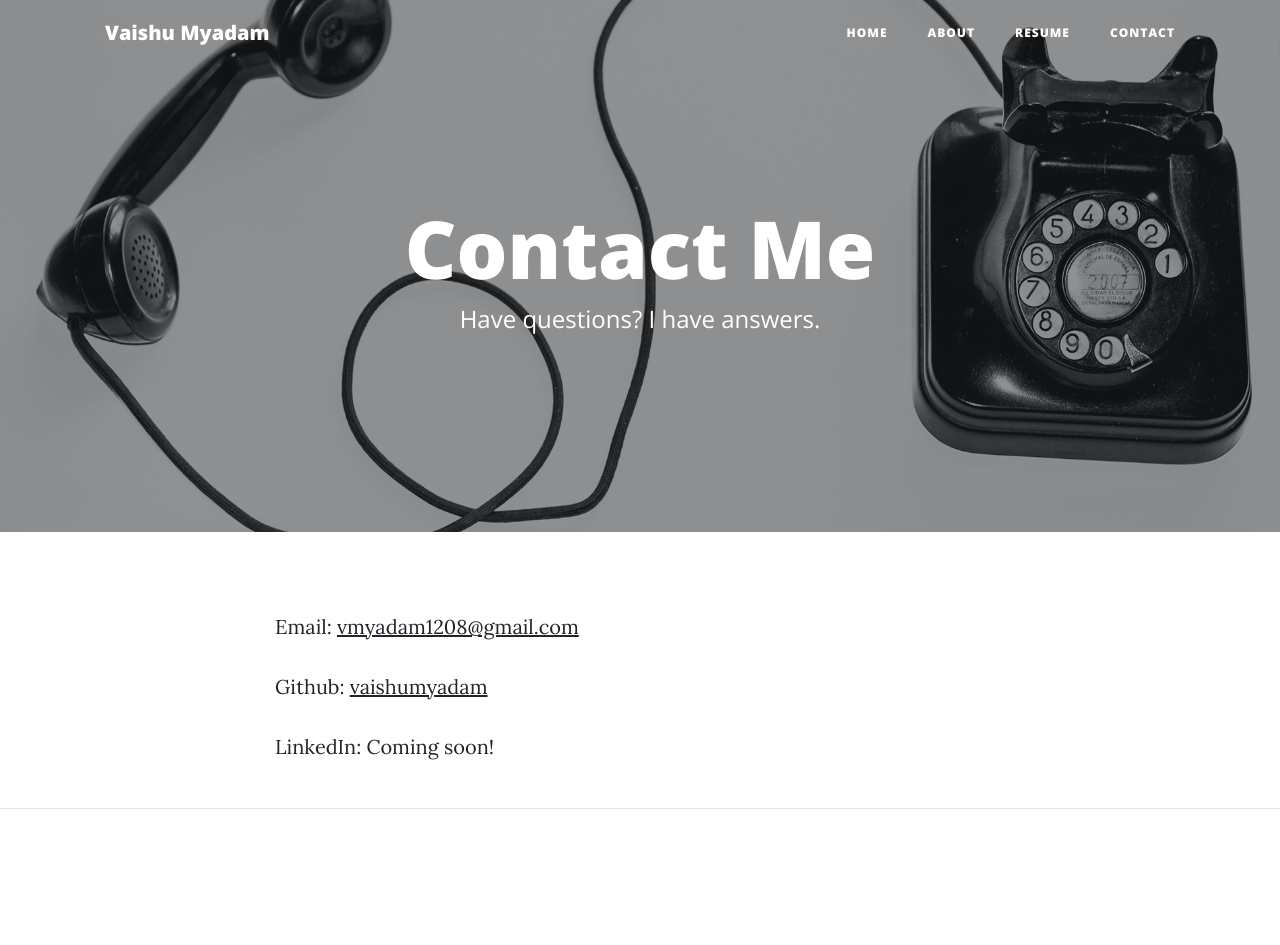
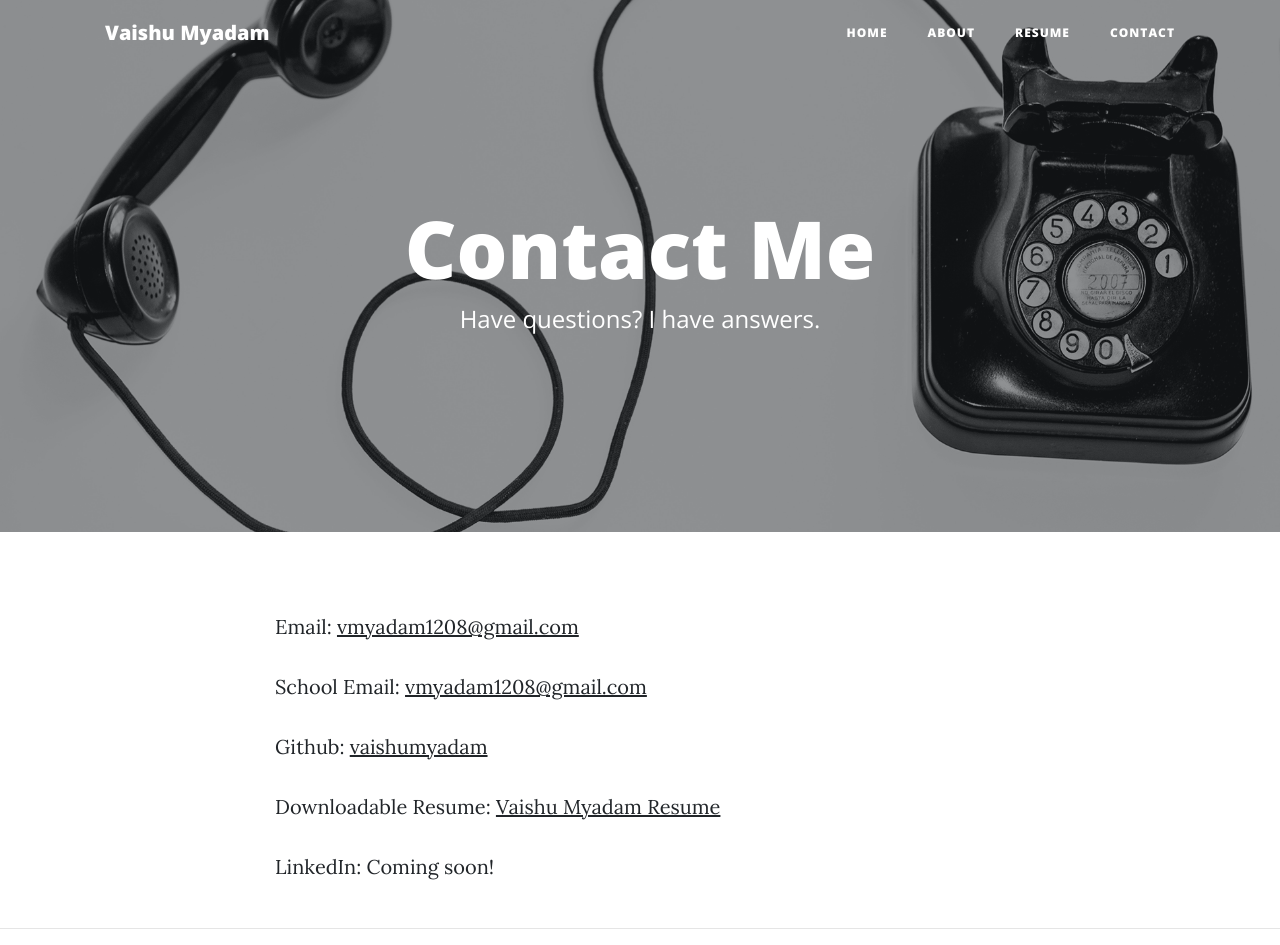
Before and after one commit to vaishumyadam/vaishumyadam.github.io, a website: page contact.html in a window 1280 px wide. Before the commit the page ends 825 px from the top, so only its background shows below. Drawn offline with nearby package versions, Linux system fonts and the light colour scheme.

```diff
--- a/contact.html
+++ b/contact.html
@@ -71,9 +71,11 @@
   <div class="container">
     <div class="row">
       <div class="col-lg-8 col-md-10 mx-auto">
-        <p>   Email: <a href="mailto:vmyadam1208@gmail.com">vmyadam1208@gmail.com</a></p>
-        <p>  Github: <a href="https://github.com/vaishumyadam">vaishumyadam</a></p>
-        <p>LinkedIn: Coming soon!</p>
+        <p> Email: <a href="mailto:vmyadam1208@gmail.com">vmyadam1208@gmail.com</a></p>
+        <p> School Email: <a href="mailto:vmyadam2@illinois.com">vmyadam1208@gmail.com</a></p>
+        <p> Github: <a href="https://github.com/vaishumyadam">vaishumyadam</a></p>
+        <p> Downloadable Resume: <a href="https://docs.google.com/document/d/1NXLEpK6w26BkTpePipKAqH4dtZKEVft7zGPdN6NXUT8/edit?usp=sharing">Vaishu Myadam Resume</a></p>
+        <p> LinkedIn: Coming soon! </p>
       </div>
     </div>
   </div>
```
Also changed, not shown: about.html (+1 -0 lines), img/cool_nlp.jpg (added), img/ischool_bg.jpg (added), img/post-sample-image.jpg (deleted), img/research_poster.jpg (added), img/women_in_data.jpg (added), 1 other file.
